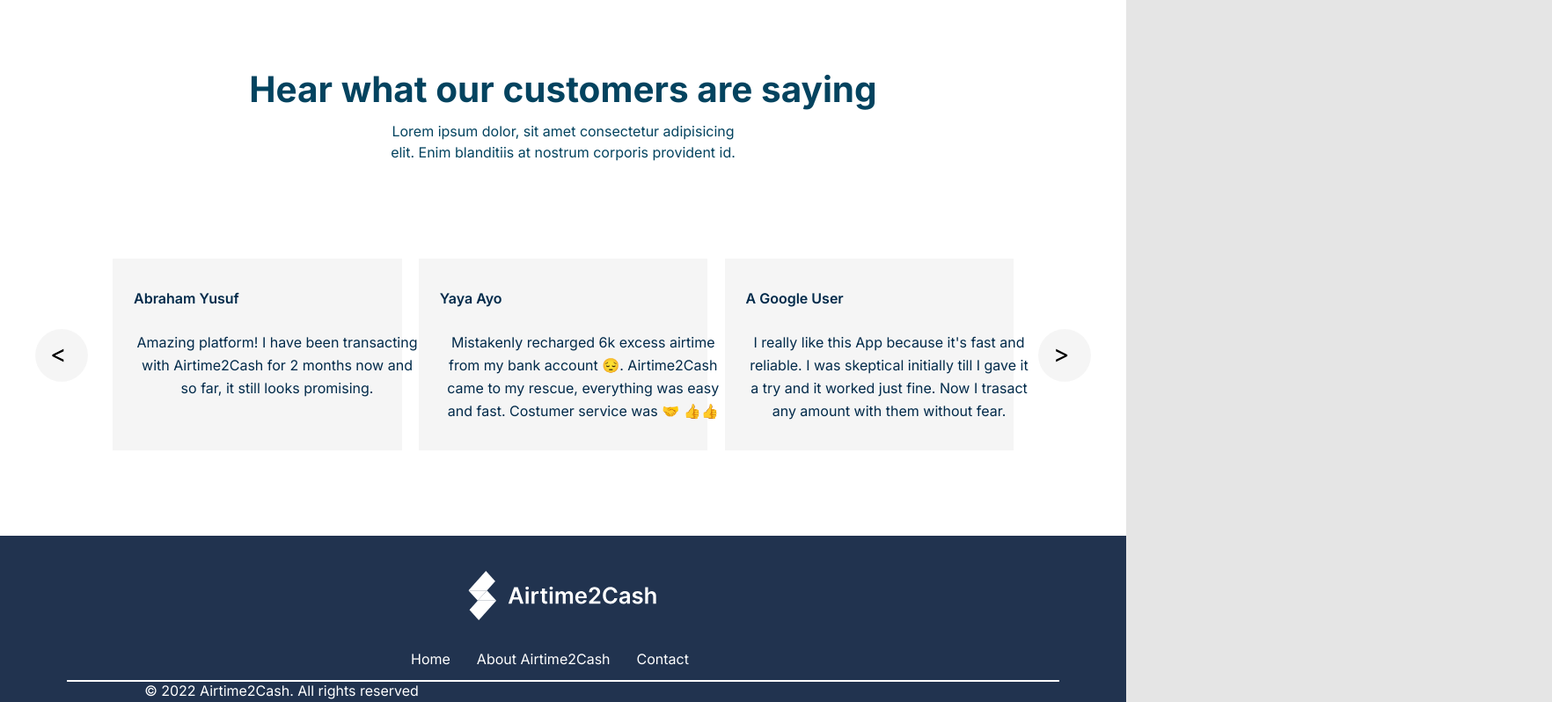
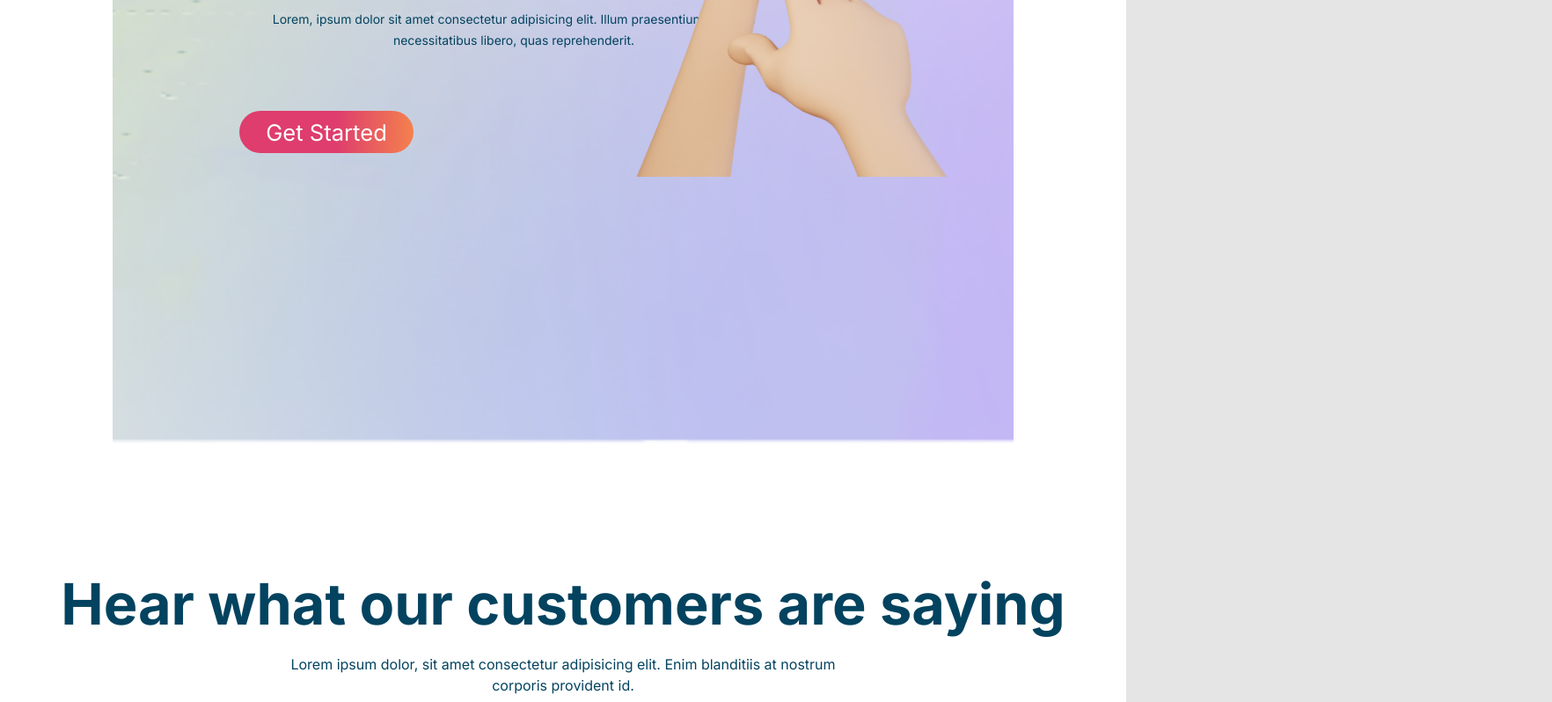
Before and after one commit to ushashir/airtime-cash-vercel-ui, a React (Create React App) app: page / in a window 1280 px wide. Shown: the part 1840-2638 px from the top of the page at 88% size, 1764 px wide, since content can reach past the window. Built offline with nearby package versions, Linux system fonts and the light colour scheme.

Commit message:
updated landing page

```diff
--- a/src/components/advert/index.jsx
+++ b/src/components/advert/index.jsx
@@ -1,6 +1,7 @@
 import React from 'react'
 import './style.scss'
 import phonetouch from "../../assets/phonetouch.png";
+import Button from "../common/button";
 
 
 export default function Adevert() {
@@ -13,10 +14,20 @@
               <div className="advert_text">
                 <h2>The best platform for your convenient airtime exchange</h2>
                 <p>
-                  Lorem, ipsum dolor sit amet consectetur adipisicing elit. Illum
-                  praesentium dolorum necessitatibus libero, quas reprehenderit.
+                  Lorem, ipsum dolor sit amet consectetur adipisicing elit.
+                  Illum praesentium dolorum necessitatibus libero, quas
+                  reprehenderit.
                 </p>
-                <div className="my-btn">Get Started</div>
+                <Button
+                  value="Get Started"
+                  style={{
+                    fontSize: "1.6rem",
+                    textAlign: "center",
+                    textDecoration: "none",
+                    borderRadius: "24px",
+                    marginLeft:  "9rem",
+                  }}
+                />
               </div>
             </div>
           </div>
--- a/src/components/advert/style.scss
+++ b/src/components/advert/style.scss
@@ -180,8 +180,12 @@
             width: 178px;
                 height: 48px;
                     margin-left: 8.5rem;
+
                 }
+.btnpara{
+font-size: 16px;
 
+}
                 .phonetouch img{
                     width: 510px;
 
--- a/src/components/footer_landing/style.scss
+++ b/src/components/footer_landing/style.scss
@@ -1,6 +1,6 @@
-html{
-    font-size: 62.5%;
-}
+// html{
+//     font-size: 62.5%;
+// }
 
 .footer-img{
 display: flex;
@@ -12,7 +12,7 @@
 }
 
 .footerimage img{
-    width: 25rem;
+    width: 250px;
 }
 
 .footer-div{
@@ -22,7 +22,7 @@
 padding: 40px 0;
 // gap: 34px;
 background: #21334F;
-height: 13.4rem;
+height: 134px;
 }
 
 .footerMenu ul{
@@ -33,7 +33,7 @@
     list-style-type: none;
     color: white;
     font-size: 1.6rem;
-    margin-right: 3rem;
+    margin-right: 30px;
 }
 
 hr{
@@ -68,7 +68,7 @@
 }
 
 .footer-social{
-    width: 10rem;
+    width: 100px;
 }
 .footer-icons img{
   width: 10px
--- a/src/components/landingpageNav/index.jsx
+++ b/src/components/landingpageNav/index.jsx
@@ -1,8 +1,9 @@
 import "./style.scss";
 import logo from "../../assets/icons/logo.svg";
 
+
 const  Nav = () => {
-  return(
+  return (
     <>
       <div className="body">
         <input type="checkbox" id="hamburger-input" class="burger-shower" />
@@ -33,9 +34,11 @@
                   Contact Us
                 </a>
               </li>
-            <div className="btn" href="/">
+              <a href="/login">
+                <div className="btn" href="/login">
                   Login
                 </div>
+              </a>
             </ul>
           </div>
         </nav>
@@ -46,7 +49,7 @@
         <div class="overlay"></div>
       </div>
     </>
-      )
+  );
 }
 
 export default Nav
--- a/src/pages/signup/Index.jsx
+++ b/src/pages/signup/Index.jsx
@@ -8,7 +8,7 @@
 import { Link } from "react-router-dom";
 
 const Signup = () => {
-  const navigate = useNavigate()
+  const navigate = useNavigate();
   const [firstName, setFirstName] = useState("");
   const [lastName, setLastName] = useState("");
   const [userName, setUserName] = useState("");
@@ -55,9 +55,9 @@
     setPassconfirm(e.target.value);
   };
 
-  const submit = async(e) => {
+  const submit = async (e) => {
     e.preventDefault();
-console.log("clicking")
+    console.log("clicking");
     const data = {
       firstName,
       lastName,
@@ -66,35 +66,27 @@
       phone,
       password,
       confirmPassword,
+    };
 
+    const res = await registerUser(data);
+    console.log(res);
+    if (res.message === "Success") {
+      Swal.fire("Success", res.response, "success");
+      setTimeout(() => {
+        navigate("/login");
+      }, 4000);
+      return;
     }
-
-    const res = await registerUser(data)
-    console.log(res)
-    if (res.message === "Success") {
-      Swal.fire(
-        "Success",
-        res.response,
-        "success"
-      );
-      setTimeout(() => {
-        navigate("/login")
-      }, 4000)
-      return
-    }
-    Swal.fire(
-      "Oops",
-      res.message,
-      "error"
-    );
-  }
+    Swal.fire("Oops", res.message, "error");
+  };
 
   return (
     <div className="father">
-      <img src={logo} alt="logo" />
+      <img className="img" src={logo} alt="logo" />
 
       <div className="account">
-       <Link to="/login"><button className="back-btn">
+        <Link to="/login">
+          <button className="back-btn">
             {" "}
             <svg
               xmlns="http://www.w3.org/2000/svg"
@@ -111,7 +103,8 @@
               />
             </svg>
             Go back
-        </button></Link>
+          </button>
+        </Link>
         <div className="text">
           <h2>Create an account</h2>
         </div>
@@ -186,7 +179,7 @@
               value={confirmPassword}
             />
           </div>
-          <button onClick={submit} className="eten-sign"  type="submit">
+          <button onClick={submit} className="eten-sign" type="submit">
             Sign Up
           </button>
           <h4 className="kiki">
--- a/src/pages/signup/style.scss
+++ b/src/pages/signup/style.scss
@@ -25,7 +25,7 @@
 }
 */
 
-img {
+.img {
   width: 151px;
   height: 56px;
   margin-left: 297px;
```
Lines whose indentation alone changed are shown as unchanged.
